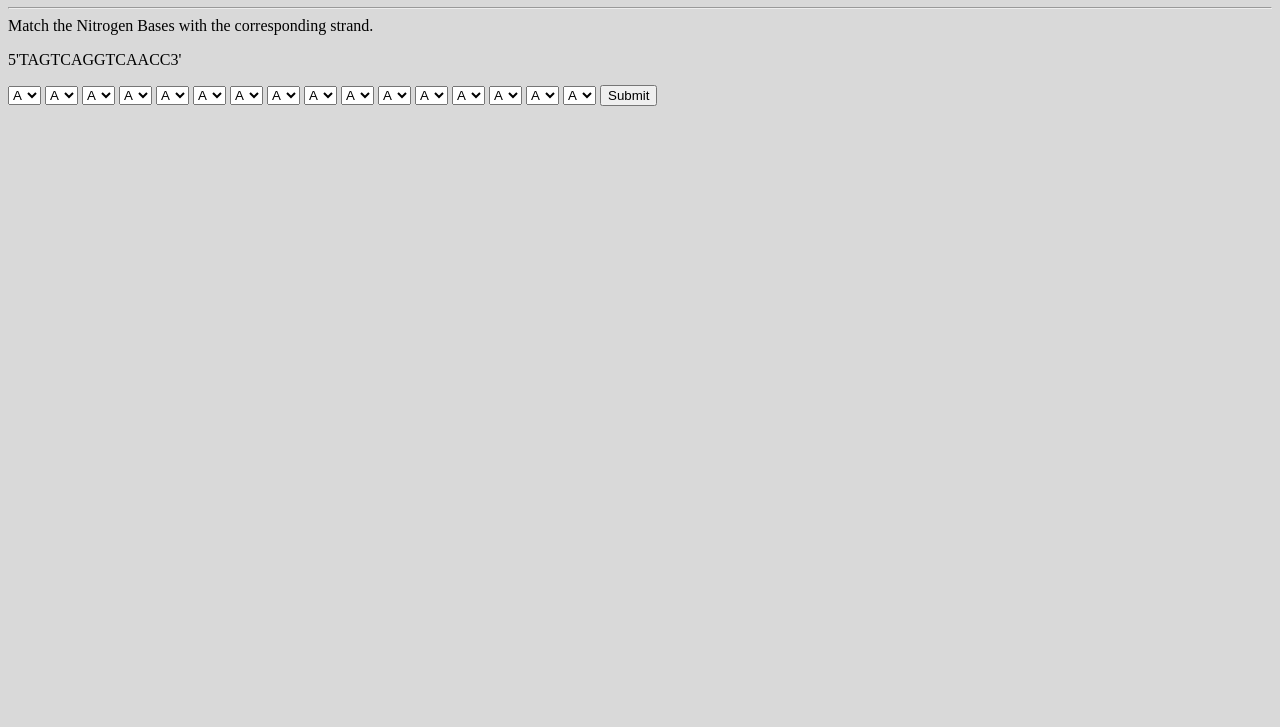
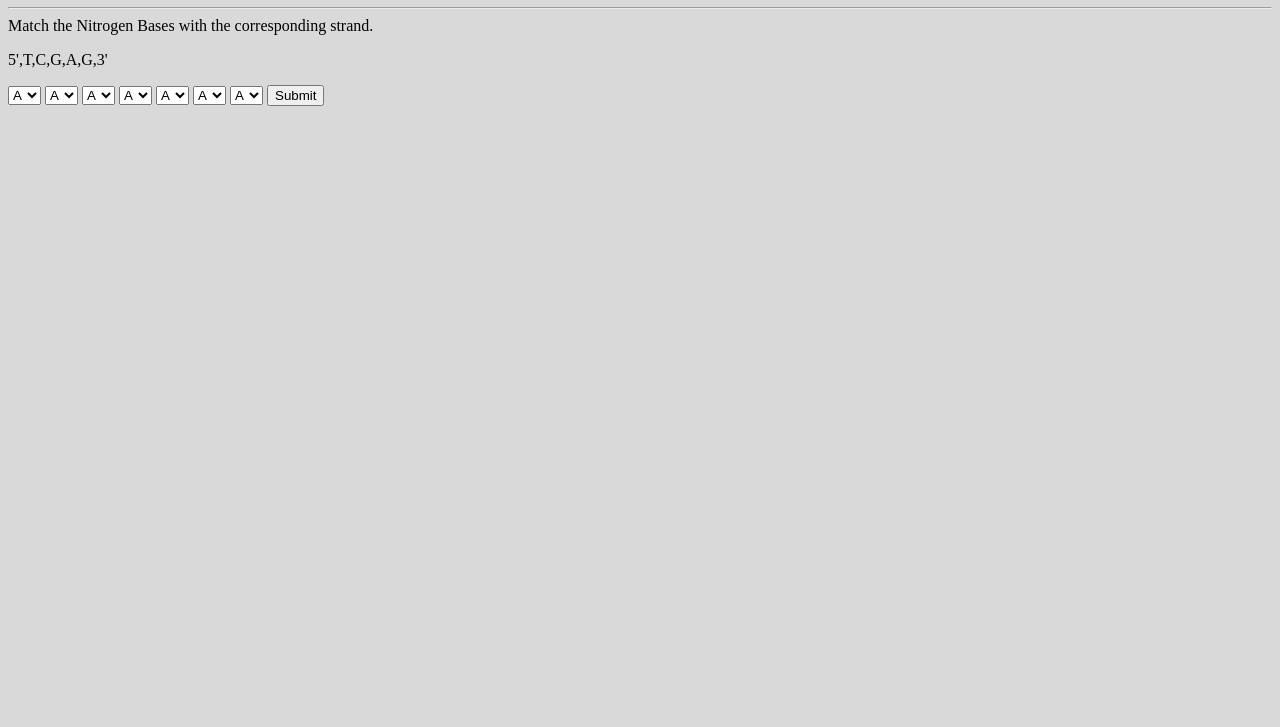
Before and after one commit to DNAreplication/DNAreplication.github.io, a plain HTML site: page index.html in a window 1280 px wide. Shown: the part 73-800 px from the top of the page. Drawn offline with Linux system fonts and the light colour scheme.

Commit message:
Update index.html

```diff
--- a/index.html
+++ b/index.html
@@ -23,7 +23,7 @@
     <h1>DNA Replication Practice</h1>
     <hr>
     <a>Match the Nitrogen Bases with the corresponding strand.</a>
-    <p>5'TAGTCAGGTCAACC3'</p>
+    <p>5',T,C,G,A,G,3'</p>
 		<div class="box">
 			<form>
 				<select id="A1">
@@ -82,79 +82,6 @@
 					<option value="e'">G</option>
 					<option value="f'">5'</option>
 				</select>
-				<select id="A8">
-					<option value="a">A</option>
-					<option value="b">C</option>
-					<option value="c">3'</option>
-					<option value="d'">T</option>
-					<option value="e'">G</option>
-					<option value="f'">5'</option>
-				</select>
-				<select id="A9">
-					<option value="a">A</option>
-					<option value="b">C</option>
-					<option value="c">3'</option>
-					<option value="d'">T</option>
-					<option value="e'">G</option>
-					<option value="f'">5'</option>
-				</select>
-				<select id="A10">
-					<option value="a">A</option>
-					<option value="b">C</option>
-					<option value="c">3'</option>
-					<option value="d'">T</option>
-					<option value="e'">G</option>
-					<option value="f'">5'</option>
-				</select>
-				<select id="A11">
-					<option value="a">A</option>
-					<option value="b">C</option>
-					<option value="c">3'</option>
-					<option value="d'">T</option>
-					<option value="e'">G</option>
-					<option value="f'">5'</option>
-				</select>
-				<select id="A12">
-					<option value="a">A</option>
-					<option value="b">C</option>
-					<option value="c">3'</option>
-					<option value="d'">T</option>
-					<option value="e'">G</option>
-					<option value="f'">5'</option>
-				</select>
-				<select id="A13">
-					<option value="a">A</option>
-					<option value="b">C</option>
-					<option value="c">3'</option>
-					<option value="d'">T</option>
-					<option value="e'">G</option>
-					<option value="f'">5'</option>
-				</select>
-				<select id="A14">
-					<option value="a">A</option>
-					<option value="b">C</option>
-					<option value="c">3'</option>
-					<option value="d'">T</option>
-					<option value="e'">G</option>
-					<option value="f'">5'</option>
-				</select>
-				<select id="A15">
-					<option value="a">A</option>
-					<option value="b">C</option>
-					<option value="c">3'</option>
-					<option value="d'">T</option>
-					<option value="e'">G</option>
-					<option value="f'">5'</option>
-				</select>
-				<select id="A16">
-					<option value="a">A</option>
-					<option value="b">C</option>
-					<option value="c">3'</option>
-					<option value="d'">T</option>
-					<option value="e'">G</option>
-					<option value="f'">5'</option>
-				</select>
-
 				<button type="button" onclick="openWindow()">Submit</button>
 			</form>
 		</div>
@@ -162,9 +89,8 @@
 		<script>
 		//5',T,A,G,T,C,A,G,G,T,C,A,A,C,C,3'
 			function openWindow(){
-				if(document.getElementById("A1").value == "c" && document.getElementById("A2").value == "a" && document.getElementById("A3").value == "d" && document.getElementById("A4").value == "b" && document.getElementById("A5").value == "a" && document.getElementById("A6").value == "e" && document.getElementById("A7").value == "d" && document.getElementById("A8").value == "b" && document.getElementById("A9").value == "b" && document.getElementById("A10").value == "a" && document.getElementById("A11").value == "e" && document.getElementById("A12").value == "d" && document.getElementById("A13").value == "d" && document.getElementById("A14").value == "e" && document.getElementById("A15").value == "e" && document.getElementById("A16").value == "f"){
+				if(document.getElementById("A1").value == "c" && document.getElementById("A2").value == "a" && document.getElementById("A3").value == "e" && document.getElementById("A4").value == "b" && document.getElementById("A5").value == "d" && document.getElementById("A6").value == "b" && document.getElementById("A7").value == "f"){
 					var windowA = window.open("", "", "width=1000, height=500");
-					windowA;
 				}
 			}
 		</script>
```
